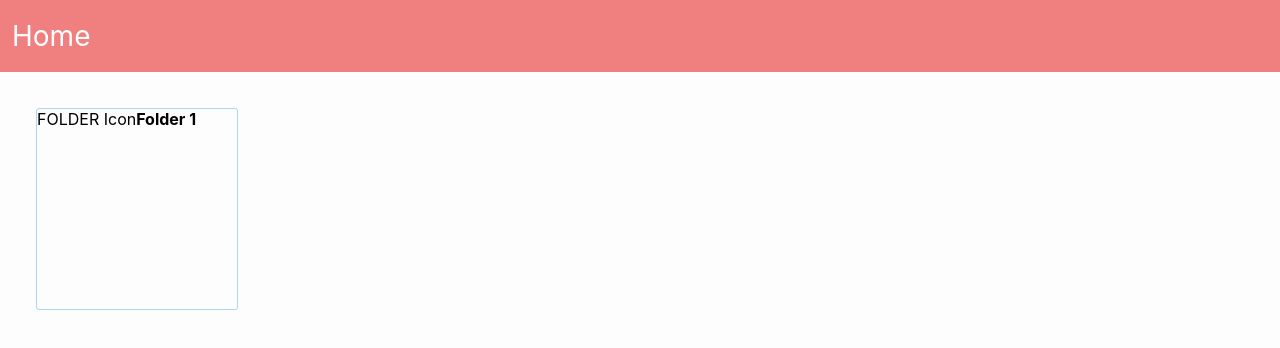
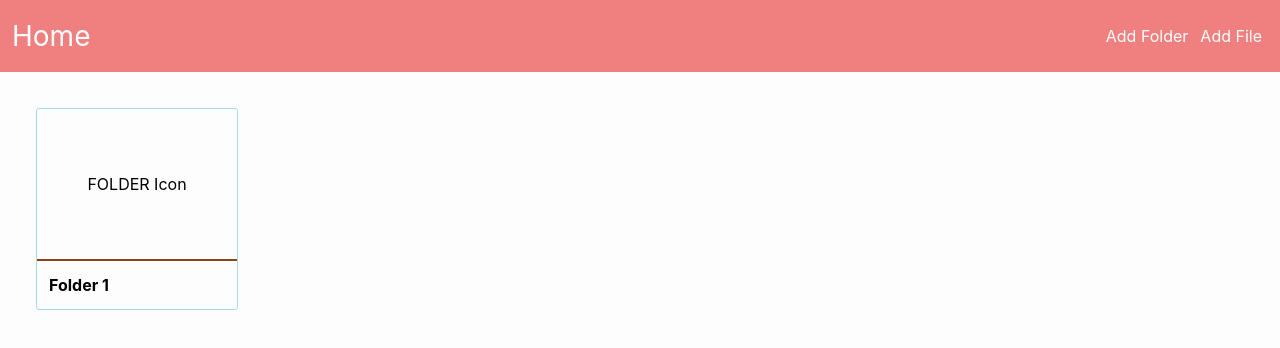
Before and after one commit to Ashu0039/simple-file-folder, a React (Create React App) app: page / in a window 1280 px wide. Shown: the top 348 px of the page. Built offline with nearby package versions, Linux system fonts and the light colour scheme.

Commit message:
Adding functions for adding files and folders

```diff
--- a/package.json
+++ b/package.json
@@ -7,7 +7,8 @@
     "react": "^16.8.6",
     "react-dom": "^16.8.6",
     "react-router-dom": "^5.0.1",
-    "react-scripts": "3.0.1"
+    "react-scripts": "3.0.1",
+    "uuid": "^3.3.2"
   },
   "scripts": {
     "start": "react-scripts start",
--- a/src/App.js
+++ b/src/App.js
@@ -5,10 +5,53 @@ import Explorer from './components/Explorer';
 import initialData from './initialData';
 
 import './App.css';
+import { FOLDER, FILE } from './constants';
 
 class App extends Component {
   state = {
     data: initialData,
+  }
+
+  addNewEntityAndChildren = (entity) => {
+    console.log('adding new entity ==> ', entity);
+    const { id, parent } = entity;
+    const { data } = this.state;
+
+    const updatedData = { ...data };
+    // Add new entity
+    updatedData[id] = entity;
+
+    // Add new children in parent folder
+    const oldParent = updatedData[parent];
+    const { children } = oldParent;
+    const newChildren =  [...children, id];
+    const newParent = { ...oldParent, children: newChildren };
+    updatedData[parent] = newParent;
+
+    this.setState({ data: updatedData });
+  }
+
+  addFolder = ({ id, title, parent }) => {
+    const newFolder = {
+      id,
+      title,
+      type: FOLDER,
+      parent,
+      children: [],
+    };
+
+    this.addNewEntityAndChildren(newFolder);
+  }
+
+  addFile = ({ id, title, parent }) => {
+    const newFile = {
+      id,
+      title,
+      type: FILE,
+      parent,
+    };
+
+    this.addNewEntityAndChildren(newFile);
   }
 
   render() {
@@ -21,6 +64,8 @@ class App extends Component {
             (props) =>
             <Explorer
               data={data}
+              addFile={this.addFile}
+              addFolder={this.addFolder}
               {...props}
             />
           }
--- a/src/components/Entity.css
+++ b/src/components/Entity.css
@@ -4,9 +4,13 @@
   border: 1px solid lightgreen;
   border-radius: 3px;
   display: flex;
+  flex-direction: column;
 }
 
 .entity .title {
-  height: 48px;
+  height: 24px;
   font-weight: bold;
+  border-top: 2px solid saddlebrown;
+  line-height: 24px;
+  padding: 12px;
 }
--- a/src/components/EntityIcon.jsx
+++ b/src/components/EntityIcon.jsx
@@ -2,14 +2,23 @@ import React from 'react';
 import { FOLDER, FILE } from '../constants';
 
 const EntityIcon = ({ type }) => {
+  let icon = '';
   switch(type) {
     case FOLDER:
-      return <div>FOLDER Icon</div>;
+      icon = 'FOLDER Icon';
+      break;
     case FILE:
-      return <div>FILE Icon</div>;
+      icon = 'FILE Icon';
+      break;
     default:
-      return <div>UNKNOWN Type</div>
+      icon = 'UNKNOWN Type';
   }
+
+  return (
+    <div style={{ display: 'flex', justifyContent: 'center', alignItems: 'center', flex: 1 }}>
+      { icon }
+    </div>
+  )
 }
 
 export default EntityIcon;
--- a/src/components/Explorer.css
+++ b/src/components/Explorer.css
@@ -2,4 +2,8 @@
   flex: 1;
   background: #fdfdfd;
   padding: 36px;
+  display: grid;
+  grid-template-columns: repeat(auto-fill, minmax(200px, 1fr));
+  grid-gap: 25px;
+  grid-auto-flow: dense;
 }
--- a/src/components/Explorer.jsx
+++ b/src/components/Explorer.jsx
@@ -1,5 +1,6 @@
 import React from 'react';
 import PropTypes from 'prop-types';
+import uuid from 'uuid';
 
 import './Explorer.css';
 import { FOLDER, FILE, ROOT } from '../constants';
@@ -37,7 +38,30 @@ const getFolderContents = ({ children, data }) => {
   return folderContent;
 }
 
-const Explorer = ({ data, match }) => {
+const Explorer = ({ data, addFile, addFolder, match }) => {
+  const createNewEntity = ({ fn, title }) => {
+    const { folderId } = match.params;
+    fn({ id: uuid(), title, parent: folderId || ROOT });
+  };
+
+  const askNameForFolder = () => {
+    const title = prompt('Enter folder name', 'New Folder');
+
+    if (title) {
+      console.log('adding new folder --> ', title);
+      createNewEntity({ fn: addFolder, title });
+    }
+  };
+
+  const askNameForFile = () => {
+    const title = prompt('Enter file name', 'New File');
+
+    if (title) {
+      console.log('adding new file --> ', title);
+      createNewEntity({ fn: addFile, title });
+    }
+  };
+
   const { folderId } = match.params;
 
   if (folderId && !data.hasOwnProperty(folderId)) {
@@ -51,7 +75,11 @@ const Explorer = ({ data, match }) => {
 
   return (
     <>
-      <TitleBar title={title} />
+      <TitleBar
+        title={title}
+        addFolder={askNameForFolder}
+        addFile={askNameForFile}
+      />
       <div className="Explorer">
         {
           content.length ? content.map(c =>
@@ -65,10 +93,14 @@ const Explorer = ({ data, match }) => {
 
 Explorer.propTypes = {
   data: PropTypes.shape({}),
+  addFolder: PropTypes.func,
+  addFile: PropTypes.func,
 };
 
 Explorer.defaultProps = {
   data: {},
+  addFolder: () => {},
+  addFile: () => {},
 };
 
 export default Explorer;
--- a/src/components/TitleBar.css
+++ b/src/components/TitleBar.css
@@ -3,9 +3,16 @@
   background: lightcoral;
   line-height: 72px;
   padding: 0 12px;
+  display: flex;
+  justify-content: space-between;
+  color: white;
 }
 
 .title-bar .title {
-  color: white;
   font-size: 28px;
 }
+
+.title-bar .options span {
+  margin: 0 6px;
+  cursor: pointer;
+}
--- a/src/components/TitleBar.jsx
+++ b/src/components/TitleBar.jsx
@@ -3,18 +3,26 @@ import PropTypes from 'prop-types';
 
 import './TitleBar.css';
 
-const TitleBar = ({ title }) => (
+const TitleBar = ({ title, addFolder, addFile }) => (
   <div className="title-bar">
     <span className="title">{title}</span>
+    <div className="options">
+      <span onClick={() => addFolder()}>Add Folder</span>
+      <span onClick={() => addFile()}>Add File</span>
+    </div>
   </div>
 );
 
 TitleBar.propTypes = {
   title: PropTypes.string,
+  addFolder: PropTypes.func,
+  addFile: PropTypes.func,
 };
 
 TitleBar.defaultProps = {
   title: '',
+  addFolder: () => {},
+  addFile: () => {},
 };
 
 export default TitleBar;
```
